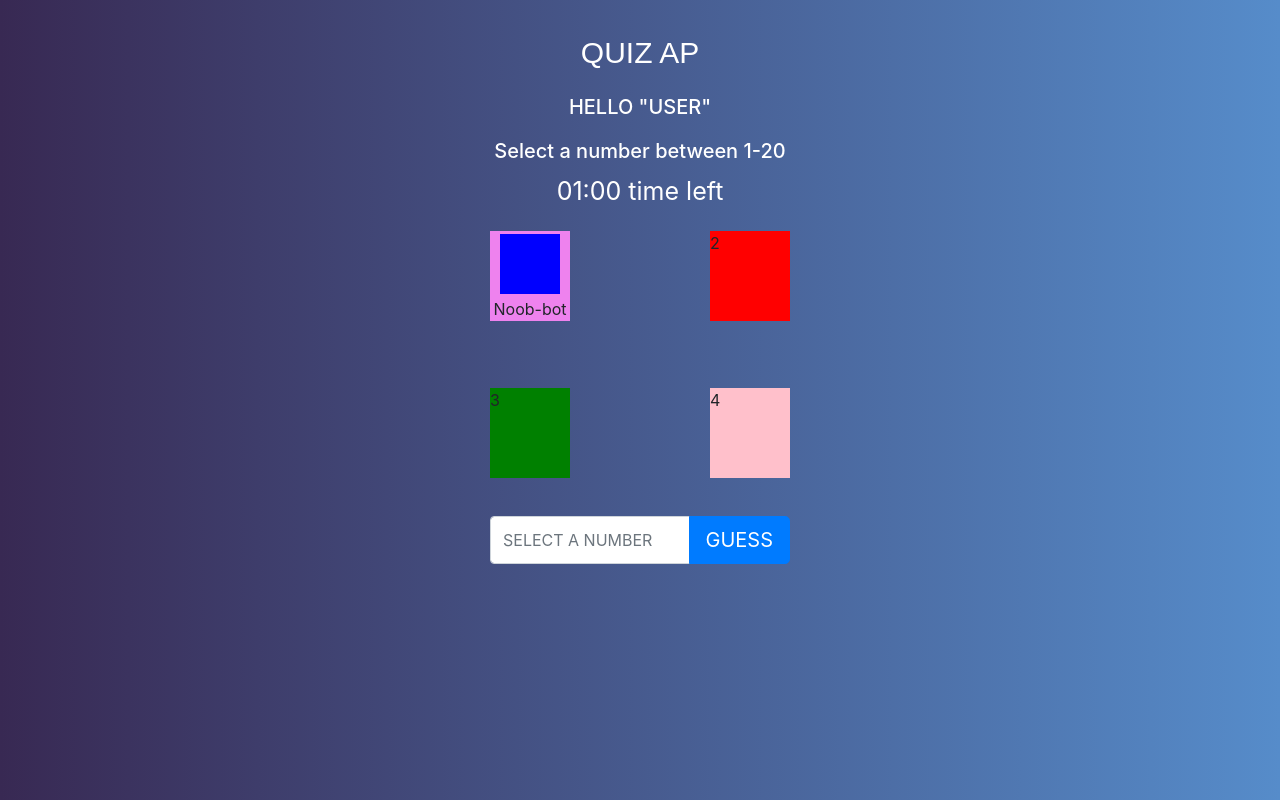
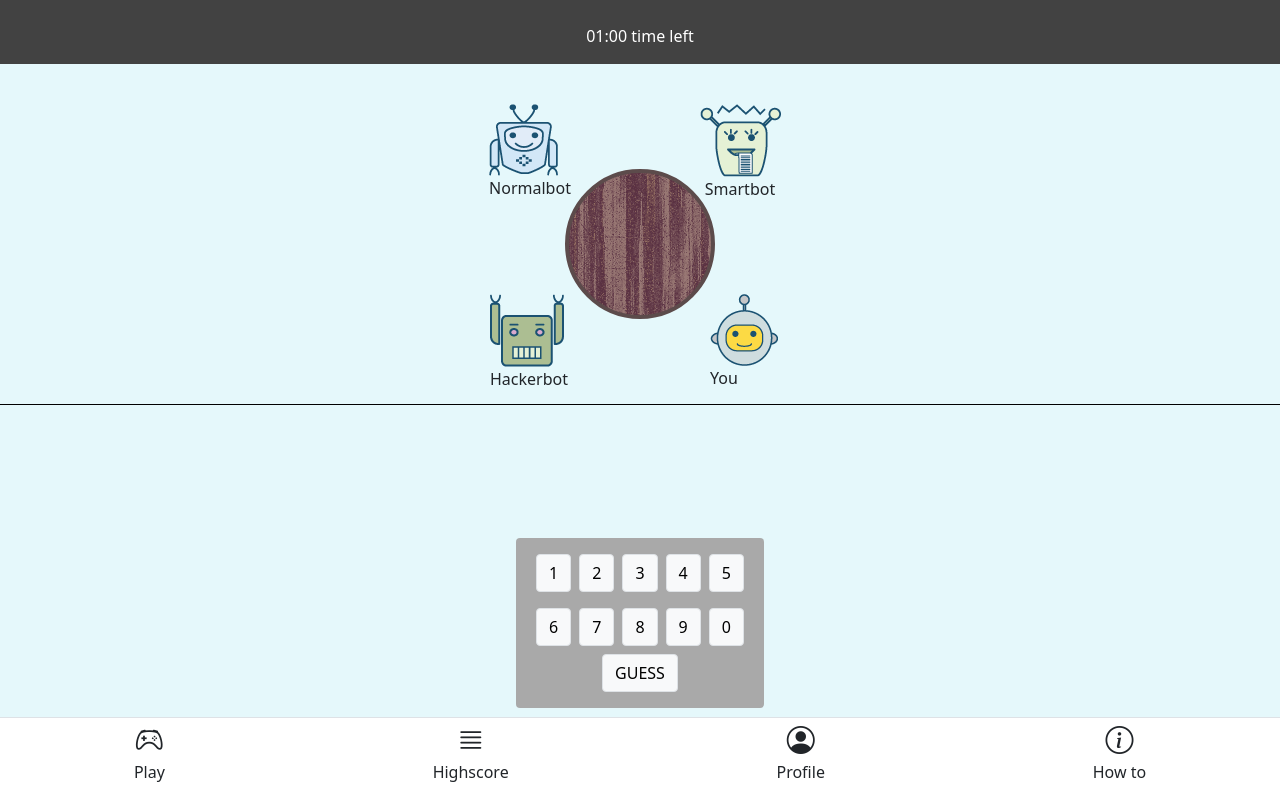
Before and after one commit to linnalessandra/Quiz-App, a plain HTML site: page game.html in a window 1280 px wide. Drawn offline with nearby package versions, Linux system fonts and the light colour scheme; a web font is replaced by a local one.

Commit message:
Layout game page

```diff
--- a/game.css
+++ b/game.css
@@ -4,43 +4,33 @@
 
 body {
     margin: 0;
-    justify-content: center;
+    background-color: #E5F8FB;
 }
 
 header {
-    font-size: 30px;
+    background-color: #424242;
+    display: flex;
+    align-items: center;
+    justify-content: center;
+    color: white;
+    padding-top: 0.5em;
+}
+
+h4 {
+    font-size: 1.25em;
+}
+
+h5 {
+    font-size: 1em;
+}
+
+
+#timerDiv {
+    font-size: 1em;
     display: flex;
     justify-content: center;
     align-items: center;
-    margin-top: 30px;
-    font-family: 'Notable', sans-serif;
-    color: white;
-}
-
-h5 {
-    font-size: 20px;
-    display: flex;
-    justify-content: center;
-    align-items: center;
-    margin-top: 20px;
-    color: white;
-}
-
-h4 {
-    font-size: 20px;
-    display: flex;
-    justify-content: center;
-    align-items: center;
-    margin-top: 20px;
-    color: white;
-}
-
-#timerDiv {
-    font-size: 25px;
-    display: flex;
-    justify-content: center;
-    align-items: center;
-    margin-top: 10px;
+    margin: 1em;
     color: white;
 }
 
@@ -48,55 +38,68 @@ h4 {
 main {
     display: flex;
     justify-content: center;
+    align-items: center;
     flex-wrap: wrap;
+    border-bottom: black solid 1px;
+    padding: 1.25em;
 }
 
-#opponentDiv {
+.opponentDiv {
     display: flex;
     justify-content: space-between;
     margin-top: 20px;
     flex-wrap: wrap;
-    height: 265px;
+    height: auto;
     width: 300px;
 }
 
-#opponentOne {
+.opponentOne {
     display: flex;
-    align-items: flex-end;
+    align-items: flex-start;
     flex-wrap: wrap;
     justify-content: center;
-    background-color: violet;
+    /* background-color: violet; */
     width: 80px;
     height: 90px;
+    z-index: 10;
 }
 
-#oppPic {
-    background-color: blue;
+.oppPic {
+    display: flex;
+    flex-wrap: wrap;
+    flex-direction: row;
+    align-items: center;
+    justify-content: center;
     width: 60px;
     height: 60px;
+    z-index: 20;
+    image-rendering: optimizeQuality;
 }
 
-#opponentTwo {
-    background-color: red;
+.opponentTwo {
+    /* background-color: red; */
     width: 80px;
     height: 90px;
+    z-index: 10;
 }
 
-#opponentDivTwo {
+.opponentDivTwo {
     display: flex;
     justify-content: space-between;
-    margin-top: 50px;
+    margin-top: 100px;
     width: 300px;
+    z-index: 10;
 }
 
-#opponentThree {
-    background-color: green;
+.opponentThree {
+    /* background-color: green; */
     width: 80px;
     height: 90px;
+    z-index: 10;
 }
 
-#opponentFour {
-    background-color: pink;
+.opponentFour {
+    /* background-color: pink; */
     width: 80px;
     height: 90px;
 }
@@ -109,6 +112,23 @@ main {
     margin-top: 10px;
 }
 
+.roundDiv {
+    display: flex;
+    border-radius: 50%;
+    background-color: #380015;
+    background-image: url("assets/wood-pattern.png");
+    border: rgb(58, 32, 32) solid 4px;
+    position: absolute;
+    left: 0;
+    right: 0;
+    margin: auto;
+    align-items: center;
+    align-self: center;
+    width: 150px;
+    height: 150px;
+    z-index: 0;
+    opacity: 0.8;
+}
 .input-group {
     margin: 10px;
     max-width: 300px;
@@ -122,3 +142,25 @@ main {
     background-color: rgb(32, 25, 119); /* For browsers that do not support gradients */
     background-image: linear-gradient(to right, rgb(56, 41, 83) , rgb(86, 140, 202));
   }
+
+.keyboard {
+    width: auto;
+    height: fit-content;
+    display: flex;
+    flex-direction: column;
+    background-color: darkgray;
+    margin: 2em;
+    padding: 1em;
+    border-radius: 0.25em;
+    position: absolute;
+    bottom: 60px;
+    align-items: center;
+    align-self: center;
+    z-index: 100;
+    /* visibility: hidden; */
+}
+
+.selectButton {
+    display: flex;
+    flex-direction: row;
+}
--- a/game.html
+++ b/game.html
@@ -5,76 +5,107 @@
     <meta charset="UTF-8">
     <meta http-equiv="X-UA-Compatible" content="IE=edge">
     <meta name="viewport" content="width=device-width, initial-scale=1.0">
-    <link rel="stylesheet" href="https://maxcdn.bootstrapcdn.com/bootstrap/4.0.0/css/bootstrap.min.css"
-        integrity="sha384-Gn5384xqQ1aoWXA+058RXPxPg6fy4IWvTNh0E263XmFcJlSAwiGgFAW/dAiS6JXm" crossorigin="anonymous">
-    <script src="https://kit.fontawesome.com/2ab6c683d8.js" crossorigin="anonymous"></script>
-    <link rel="preconnect" href="https://fonts.gstatic.com">
-    <link href="https://fonts.googleapis.com/css2?family=Notable&display=swap" rel="stylesheet">
+    <link href="https://cdn.jsdelivr.net/npm/bootstrap@5.0.0-beta1/dist/css/bootstrap.min.css" rel="stylesheet" integrity="sha384-giJF6kkoqNQ00vy+HMDP7azOuL0xtbfIcaT9wjKHr8RbDVddVHyTfAAsrekwKmP1" crossorigin="anonymous">
+    <script src="https://cdn.jsdelivr.net/npm/bootstrap@5.0.0-beta2/dist/js/bootstrap.bundle.min.js" integrity="sha384-b5kHyXgcpbZJO/tY9Ul7kGkf1S0CWuKcCD38l8YkeH8z8QjE0GmW1gYU5S9FOnJ0" crossorigin="anonymous"></script>
+    <link rel="stylesheet" href="https://cdn.jsdelivr.net/npm/bootstrap-icons@1.3.0/font/bootstrap-icons.css">
 
     <link rel="stylesheet" href="game.css">
     <title>Startpage</title>
 </head>
 
-<body id="grad1">
+<body>
 
-    <header>QUIZ AP</header>
-    <h5>HELLO "USER"</h5>
-    <h4>Select a number between 1-20</h4>
-    <div id="timerDiv">
-        01:00 time left
-    </div>
+    <header>
+        <div id="timerDiv">
+            01:00 time left
+        </div>
+    </header>
 
-
-    <div id="roundDiv">
-
-    </div>
     <main>
-        <div id="opponentDiv">
-            <div id="opponentOne">
+        <div class="opponentDiv">
+            <div class="roundDiv"></div>
+            <div class="opponentOne">
                 <div id="oppPic">
-
-                </div>
-                <div id="oppText">
-                    Noob-bot
+                    <img src="assets/normalbot.png">
+                    <p>Normalbot</p>
                 </div>
             </div>
 
-            <div id="opponentTwo">
-                2
+            <div class="opponentTwo">
+                <div class="oppPic">
+                    <img src="assets/smartbot.png">
+                    <p>Smartbot</p>
+                </div>
             </div>
 
-            <div id="opponentDivTwo">
-                <div id="opponentThree">
-                    3
+            <div class="opponentDivTwo">
+
+                <div class="opponentThree">
+                    <div id="oppPic">
+                        <img src="assets/hackerbot.png">
+                        <p>Hackerbot</p>
+                    </div>
                 </div>
 
-                <div id="opponentFour">
-                    4
+                <div class="opponentFour">
+                    <div id="oppPic">
+                        <img src="assets/you.png">
+                        <p>You</p>
+                    </div>
                 </div>
             </div>
         </div>
 
-    </main>
-    <div id="buttonDiv">
-        <div class="input-group mb-3">
-            <input type="text" class="form-control" placeholder="SELECT A NUMBER" aria-label="Recipient's username" aria-describedby="basic-addon2">
-            <div class="input-group-append">
-              <button class="btn btn-primary btn-lg" type="button">GUESS</button>
-            </div>
-          </div>
-    </div>
 
 
-    <!-- bootstrap-kod -->
-    <script src="https://code.jquery.com/jquery-3.2.1.slim.min.js"
-        integrity="sha384-KJ3o2DKtIkvYIK3UENzmM7KCkRr/rE9/Qpg6aAZGJwFDMVNA/GpGFF93hXpG5KkN"
-        crossorigin="anonymous"></script>
-    <script src="https://cdnjs.cloudflare.com/ajax/libs/popper.js/1.12.9/umd/popper.min.js"
-        integrity="sha384-ApNbgh9B+Y1QKtv3Rn7W3mgPxhU9K/ScQsAP7hUibX39j7fakFPskvXusvfa0b4Q"
-        crossorigin="anonymous"></script>
-    <script src="https://maxcdn.bootstrapcdn.com/bootstrap/4.0.0/js/bootstrap.min.js"
-        integrity="sha384-JZR6Spejh4U02d8jOt6vLEHfe/JQGiRRSQQxSfFWpi1MquVdAyjUar5+76PVCmYl"
-        crossorigin="anonymous"></script>
+    <div class="keyboard d-flex flex-column">
+            <div class="d-flex flex-row justify-content-center mb-3">
+                <button class="btn btn-light border mx-1" type="button">1</button>
+                <button class="btn btn-light border mx-1" type="button">2</button>
+                <button class="btn btn-light border mx-1" type="button">3</button>
+                <button class="btn btn-light border mx-1" type="button">4</button>
+                <button class="btn btn-light border mx-1" type="button">5</button>
+            </div>
+            <div class="d-flex flex-row justify-content-center">
+                <button class="btn btn-light border mx-1" type="button">6</button>
+                <button class="btn btn-light border mx-1" type="button">7</button>
+                <button class="btn btn-light border mx-1" type="button">8</button>
+                <button class="btn btn-light border mx-1" type="button">9</button>
+                <button class="btn btn-light border mx-1" type="button">0</button>
+            </div>
+            <div class="selectButton d-flex flex-column">
+                <button class="btn btn-light border mx-1 mt-2" type="button">GUESS</button>
+            </div>
+     </div>
+
+    </main>
+
+
+
+    <footer class="d-flex flex-row fixed-bottom justify-content-around border-top bg-white mt-3">
+
+        <div class="d-flex flex-column align-items-center">
+            <a href="game.html" class="link-dark"><i class="bi bi-controller" title="Play" style="font-size: 1.75rem;"></i></a>
+            <p class="text-center">Play</p>
+        </div>
+
+        <div class="d-flex flex-column align-items-center">
+            <a href="highscore.html" class="link-dark"><i class="bi bi-justify" title="Highscore" style="font-size: 1.75rem;"></i></a>
+            <p class="text-center">Highscore</p>
+        </div>
+
+        <div class="d-flex flex-column align-items-center">
+            <a href="profile.html" class="link-dark"><i class="bi bi-person-circle" title="Profile" style="font-size: 1.75rem;"></i></a>
+          <p class="text-center">Profile</p>
+        </div>
+
+        <div class="d-flex flex-column align-items-center">
+            <a href="how-to.html" class="link-dark"><i class="bi bi-info-circle" title="How to" style="font-size: 1.75rem;"></i></a>
+            <p class="text-center">How to</p>
+        </div>
+
+    </footer>
+
 </body>
 
 </html>
```
Also changed, not shown: assets/hackerbot.png (added), assets/normalbot.png (added), assets/smartbot.png (added), assets/wood-pattern.png (added), assets/you.png (added).
